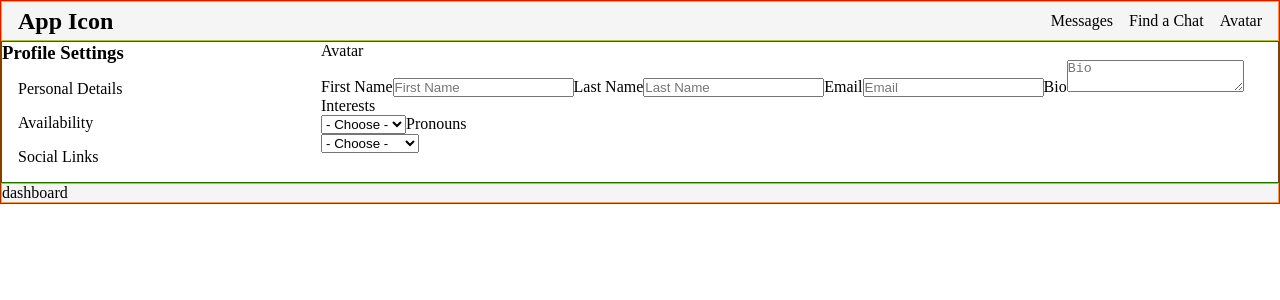
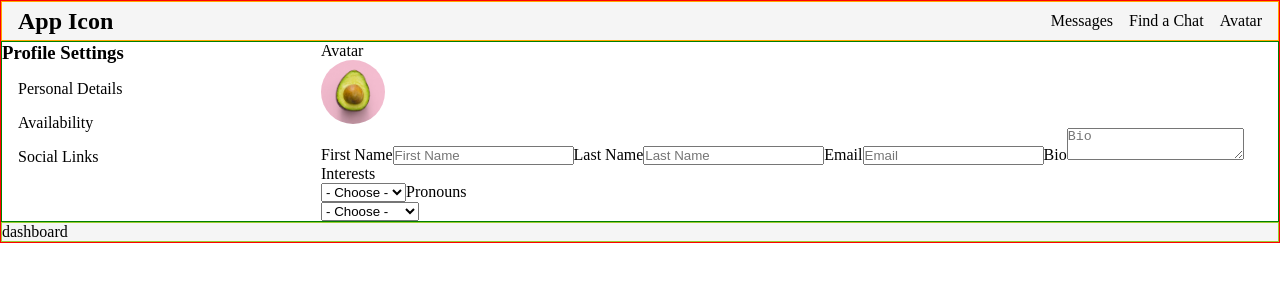
Before and after one commit to vishalicious213/coffee-chat, a React (Vite) app: page / in a window 1280 px wide. Shown: the top 300 px of the page. Built offline with nearby package versions, Linux system fonts and the light colour scheme.

Commit message:
Avatar: added handleClick()

```diff
--- a/src/components/features/profile-settings/avatar.jsx
+++ b/src/components/features/profile-settings/avatar.jsx
@@ -4,8 +4,15 @@ import '../../../App.css'
 import "./profile-settings.css"
 
 const Avatar = () => {
+    function handleClick() {
+        console.log("clicked")
+    }
+
     return (
-        <div>Avatar</div>
+        <section id="user-avatar" className="user-avatar">
+            <div>Avatar</div>
+            <img src="src\assets\avatars\avocado.jpg" alt="user avatar photo" onClick={handleClick} />
+        </section>
     )
 }
 
--- a/src/components/features/profile-settings/profile-settings.css
+++ b/src/components/features/profile-settings/profile-settings.css
@@ -11,3 +11,10 @@
     list-style: none;
     cursor: pointer;
 }
+
+/* AVATAR */
+
+.user-avatar img {
+    width: 4rem;
+    border-radius: 50%;
+}
```
